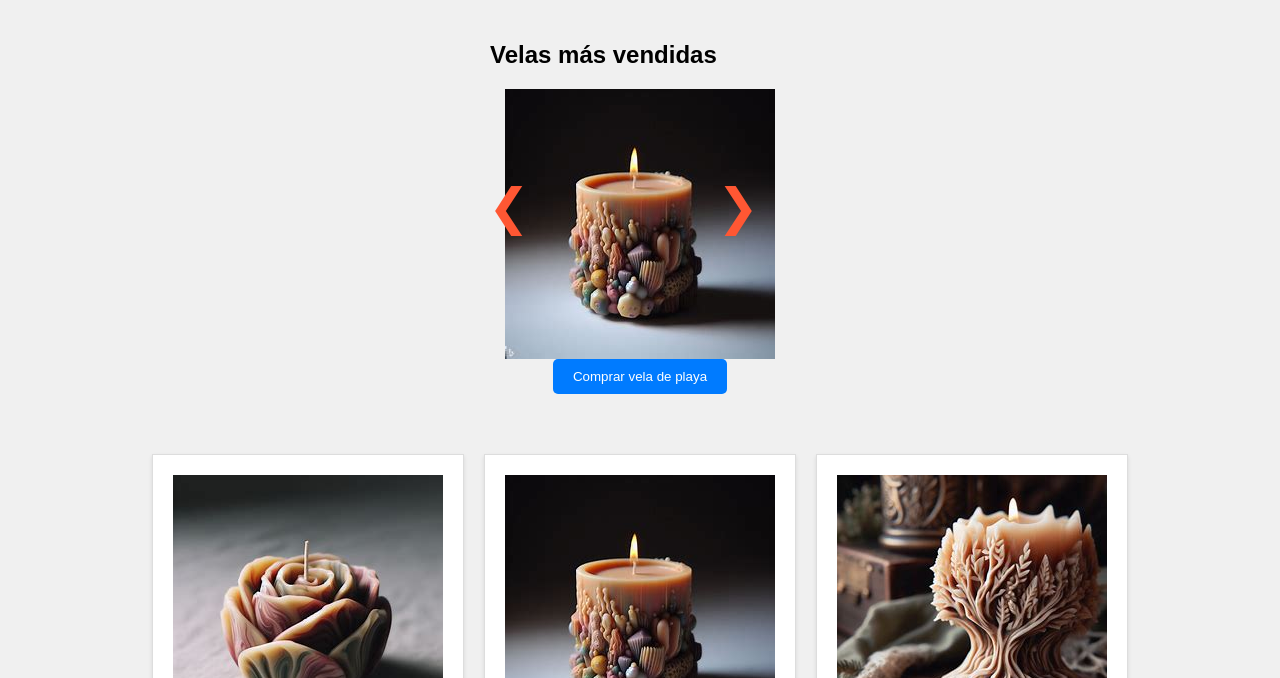
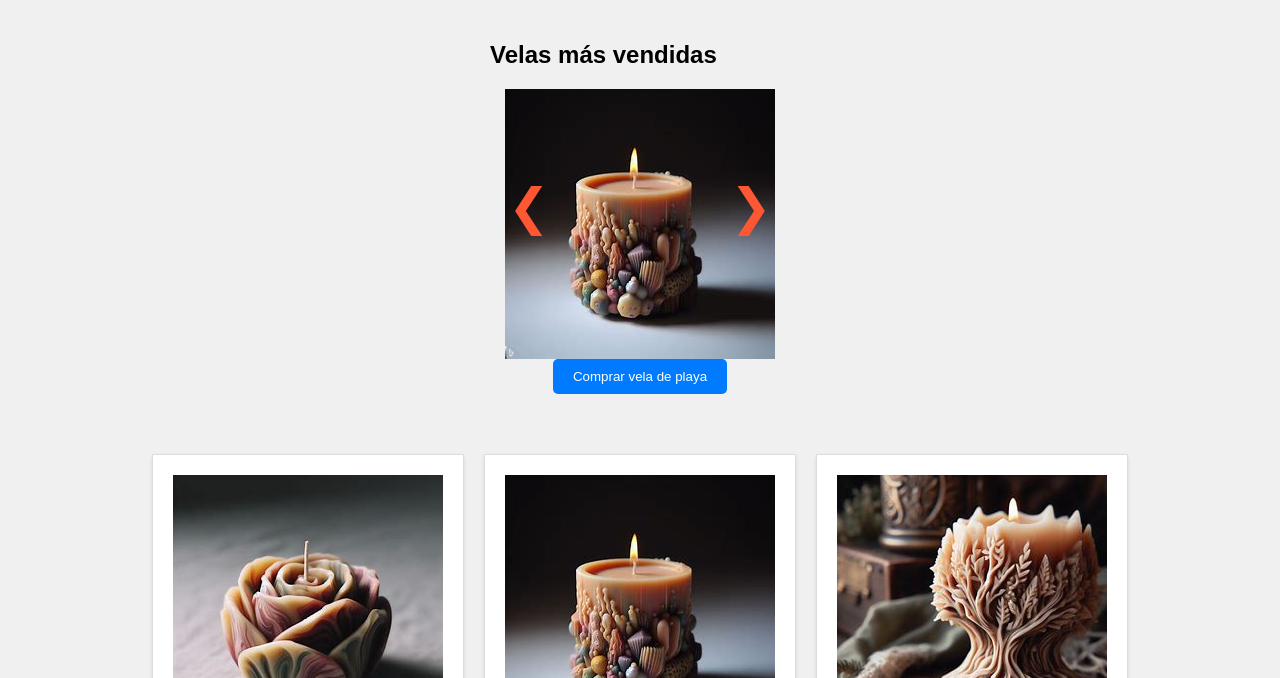
Before and after one commit to AdrielGarcia1/AdrielGarcia1.github.io, a plain HTML site: page index.html in a window 1280 px wide. Shown: the part 122-800 px from the top of the page. Drawn offline with Linux system fonts and the light colour scheme.

Commit message:
'actualizacion0.4'

```diff
--- a/css/styles.css
+++ b/css/styles.css
@@ -176,12 +176,12 @@ nav {
 }
 
 .prev {
-    left: -8px;
+    left: 4%;
     transform: translateY(-50%);
 }
 
 .next {
-    right: 25px;
+    right: 4%;
     transform: translateY(-50%);
 }
 /* Estilos para productos */
```
